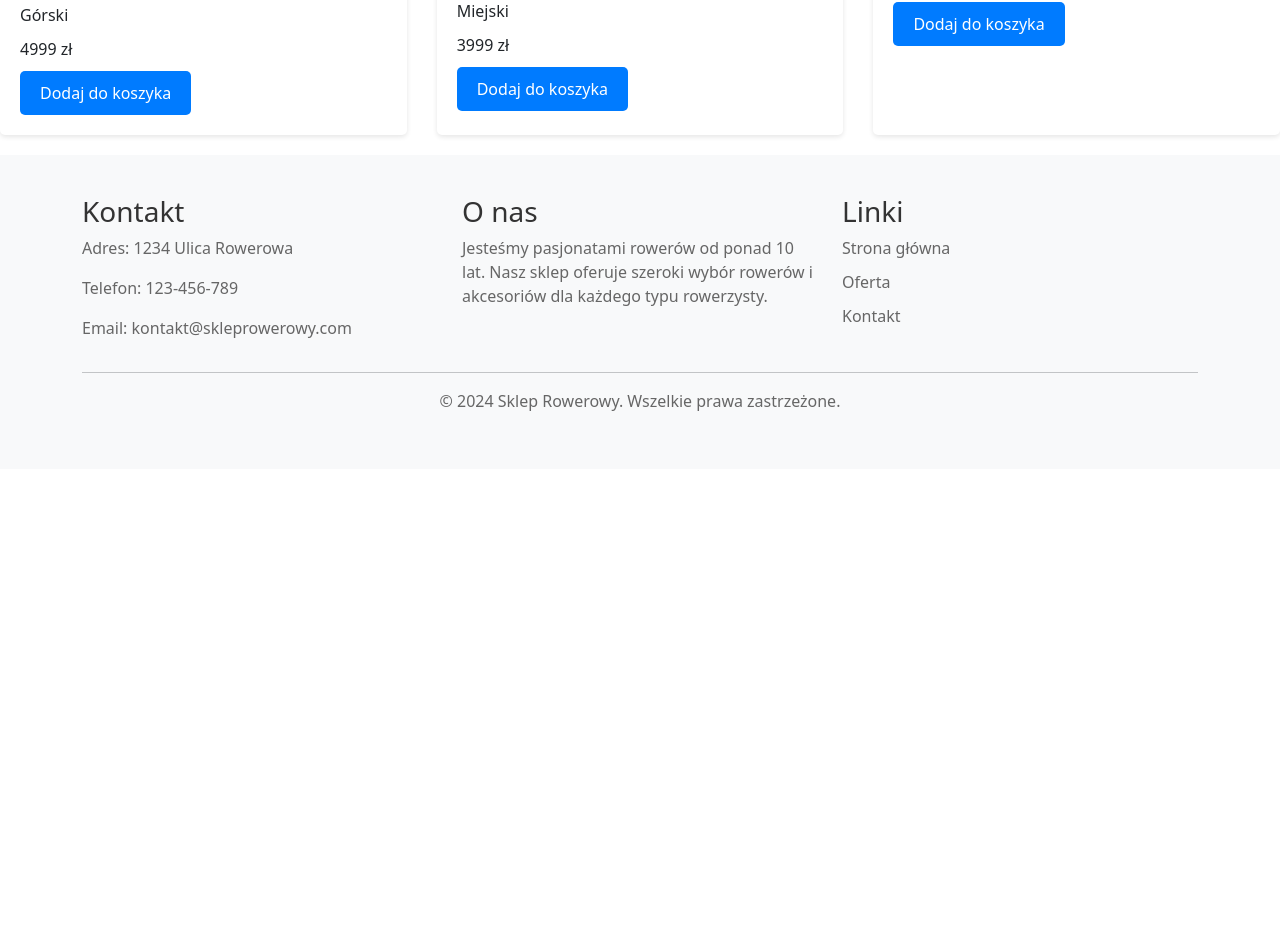
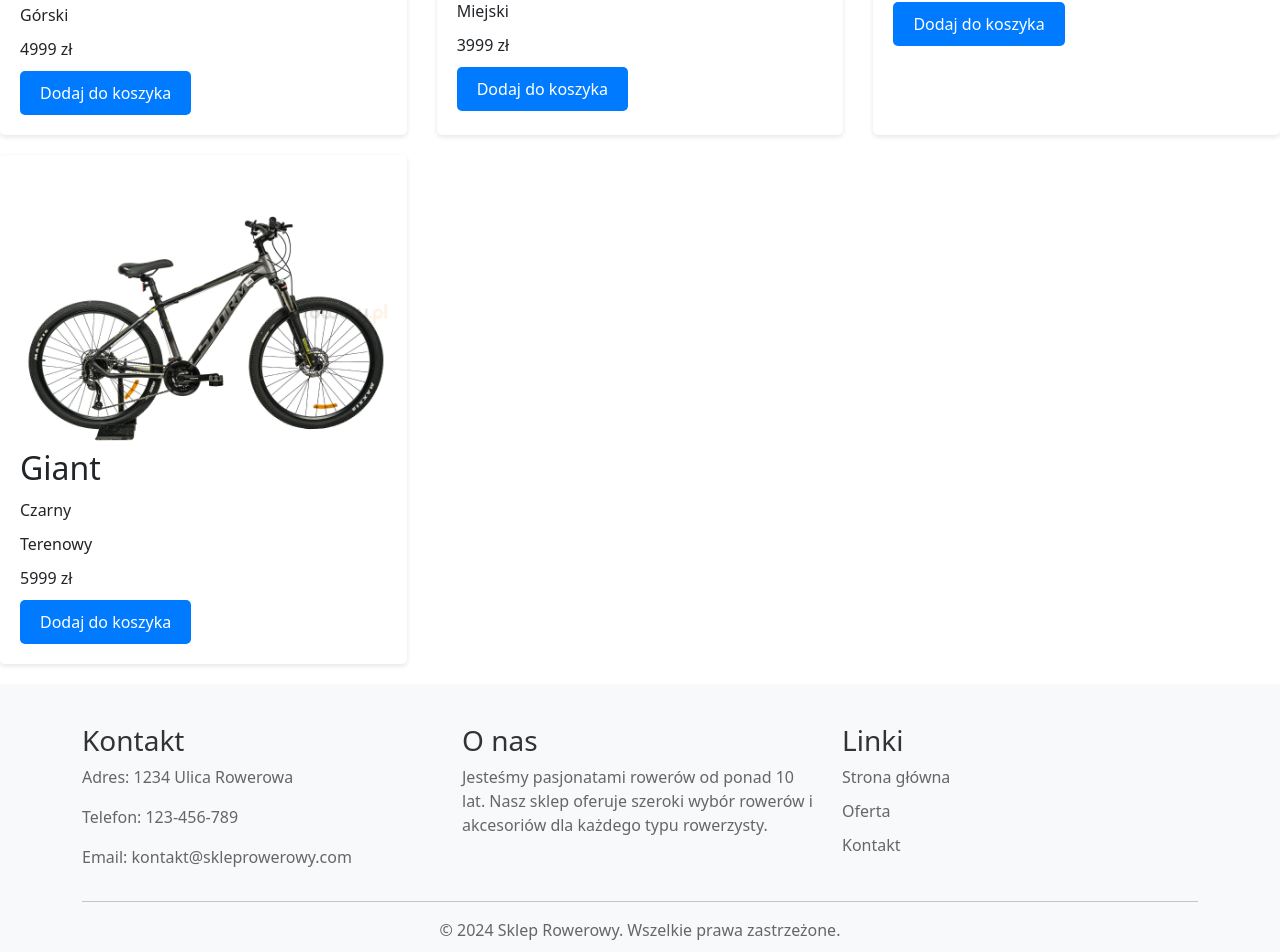
Before and after one commit to orsandra89/BicycleShopProject, a Vue app in the folder BicycleShopProject/frontend/: page /sklep in a window 1280 px wide. Shown: the part 3755-4707 px from the top of the page. Before the commit the page ends 4224 px from the top, so only its background shows below. Built offline with nearby package versions, Linux system fonts and the light colour scheme.

Commit message:
update sklepu
Dodanie roweru do asortymentu

```diff
--- a/BicycleShopProject/frontend/src/components/Shop.vue
+++ b/BicycleShopProject/frontend/src/components/Shop.vue
@@ -236,6 +236,15 @@
           purpose: 'Górski',
           price: 10999
         }
+        ,
+        {
+          id: 22,
+          image: 'Bike12.jpg',
+          brand: 'Giant',
+          color: 'Czarny',
+          purpose: 'Terenowy',
+          price: 5999
+        }
         ]
       };
     },
```
